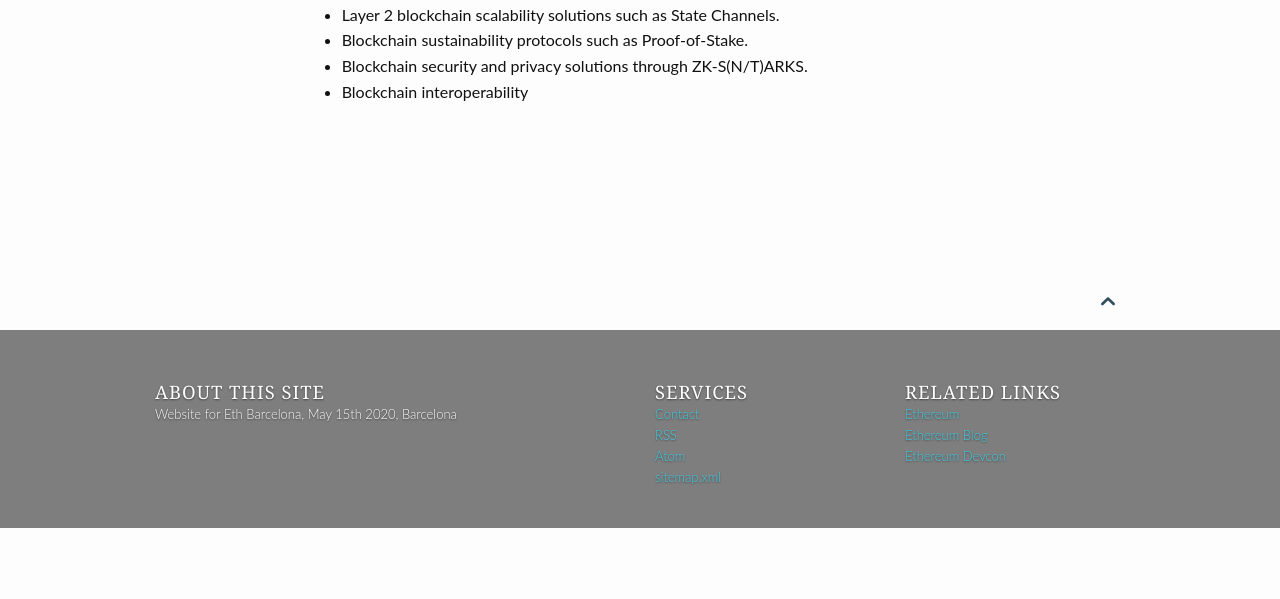
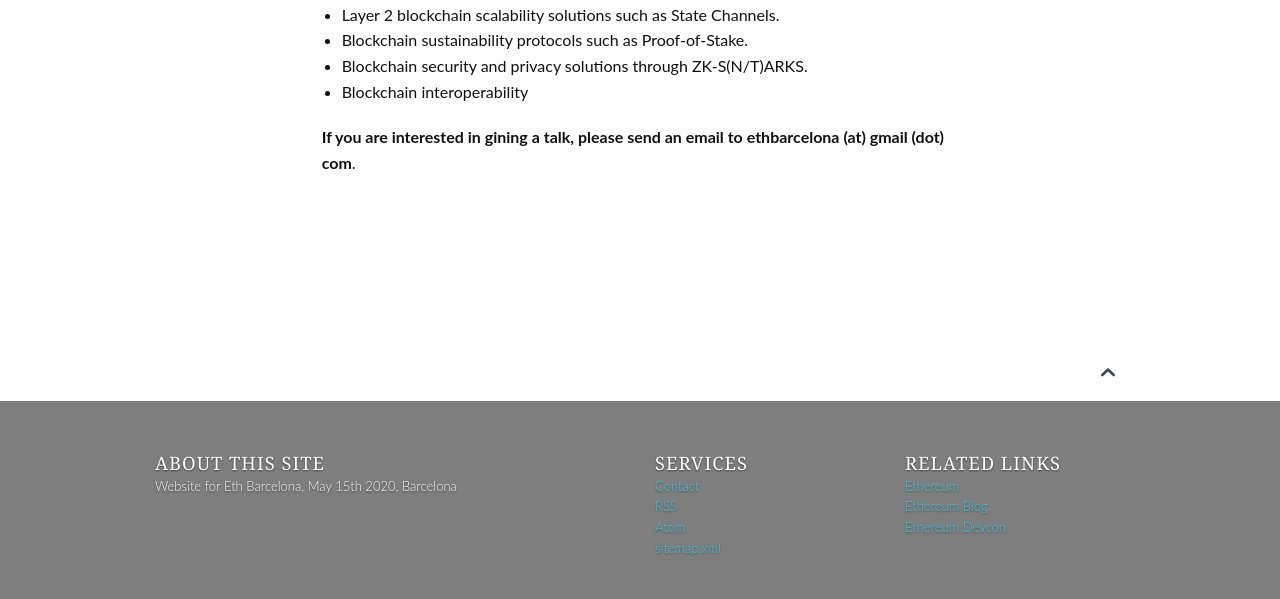
Before and after one commit to ethbarcelona/ethbarcelona.github.io, a Jekyll site: the page built from index.md, in a window 1280 px wide. Shown: the part 702-1301 px from the top of the page. Built offline with Jekyll 4.4.1, drawn with Linux system fonts in a browser that asks for light colours; before the commit the page ends 1230 px from its top, so only the background shows below that.

Commit message:
Adding call for talks.

```diff
--- a/index.md
+++ b/index.md
@@ -23,3 +23,5 @@ blockchain technology. Some of the topics of interest are :
  * Blockchain sustainability protocols such as Proof-of-Stake.
  * Blockchain security and privacy solutions through ZK-S(N/T)ARKS.
  * Blockchain interoperability
+
+<b>If you are interested in gining a talk, please send an email to ethbarcelona (at) gmail (dot) com</b>.
```
